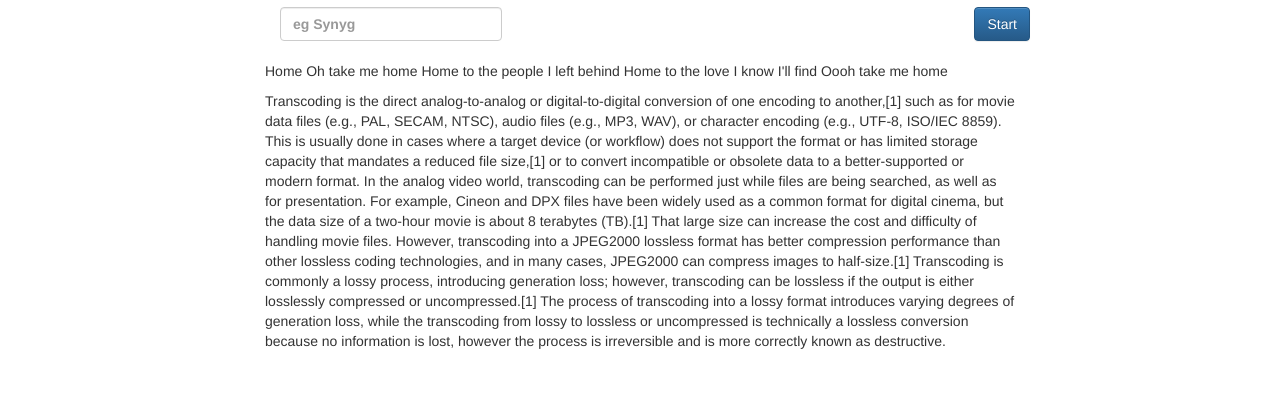
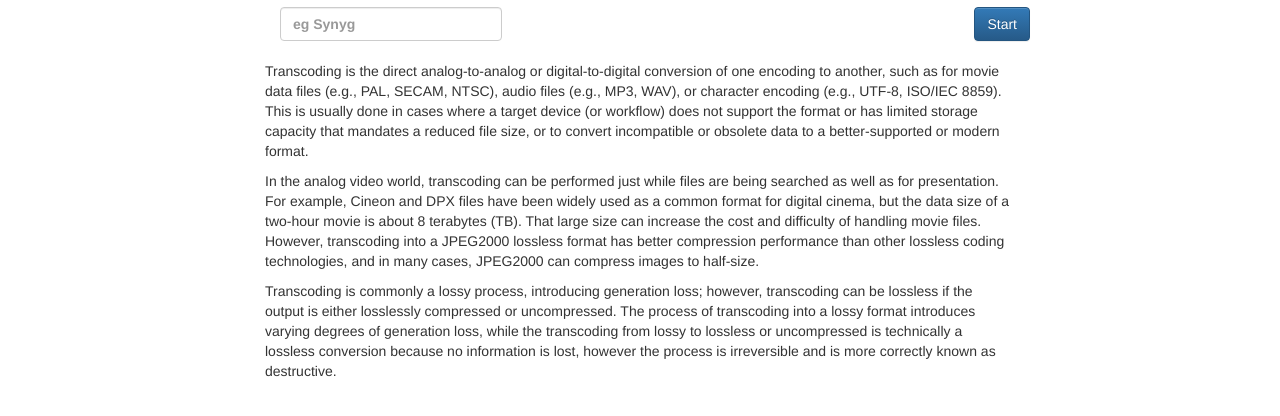
Before and after one commit to Qblack/transcoding-api-client, a website: page app/index.html at #/home in a window 1280 px wide. Shown: the part 188-604 px from the top of the page. Drawn offline with nearby package versions, Linux system fonts and the light colour scheme; some packages are replaced by stand-ins of ours; a script that the page names is missing; files whose address does not match are found by name.

Commit message:
Tidied up home page text display

```diff
--- a/app/view_home/view_home.html
+++ b/app/view_home/view_home.html
@@ -1,27 +1,26 @@
 <div ng-controller="ViewHomeCtrl">
 
-<div class="container">
+<div class="container" >
     <div ng-include="src='view_login/view_login.html'"></div>
-
-
 		<div class="row">
 			<div class="col-md-8 col-md-offset-2">
-            <p>Home
-                Oh take me home
-                Home to the people
-                I left behind
-                Home to the love
-                I know I'll find
-                Oooh take me home
+				<p>
+					Transcoding is the direct analog-to-analog or digital-to-digital conversion of one encoding to another, such as for movie data files (e.g., PAL, SECAM, NTSC),
+					audio files (e.g., MP3, WAV), or character encoding (e.g., UTF-8, ISO/IEC 8859). This is usually done in cases where a target device (or workflow) does not support
+					the format or has limited storage capacity that mandates a reduced file size, or to convert incompatible or obsolete data to a better-supported or modern format.
 				</p>
 				<p>
-                Transcoding is the direct analog-to-analog or digital-to-digital conversion of one encoding to another,[1] such as for movie data files (e.g., PAL, SECAM, NTSC), audio files (e.g., MP3, WAV), or character encoding (e.g., UTF-8, ISO/IEC 8859). This is usually done in cases where a target device (or workflow) does not support the format or has limited storage capacity that mandates a reduced file size,[1] or to convert incompatible or obsolete data to a better-supported or modern format.
-                In the analog video world, transcoding can be performed just while files are being searched, as well as for presentation. For example, Cineon and DPX files have been widely used as a common format for digital cinema, but the data size of a two-hour movie is about 8 terabytes (TB).[1] That large size can increase the cost and difficulty of handling movie files. However, transcoding into a JPEG2000 lossless format has better compression performance than other lossless coding technologies, and in many cases, JPEG2000 can compress images to half-size.[1]
-                Transcoding is commonly a lossy process, introducing generation loss; however, transcoding can be lossless if the output is either losslessly compressed or uncompressed.[1] The process of transcoding into a lossy format introduces varying degrees of generation loss, while the transcoding from lossy to lossless or uncompressed is technically a lossless conversion because no information is lost, however the process is irreversible and is more correctly known as destructive.
+					In the analog video world, transcoding can be performed just while files are being searched as well as for presentation. For example, Cineon and DPX files have been
+					widely used as a common format for digital cinema, but the data size of a two-hour movie is about 8 terabytes (TB). That large size can increase the cost and
+					difficulty of handling movie files. However, transcoding into a JPEG2000 lossless format has better compression performance than other lossless coding technologies,
+					and in many cases, JPEG2000 can compress images to half-size.
 				</p>
-        </div>
-
-
+				<p>
+					Transcoding is commonly a lossy process, introducing generation loss; however, transcoding can be lossless if the output is either losslessly compressed or
+					uncompressed. The process of transcoding into a lossy format introduces varying degrees of generation loss, while the transcoding from lossy to lossless or
+					uncompressed is technically a lossless conversion because no information is lost, however the process is irreversible and is more correctly known as destructive.
+				</p>
 			</div>
 		</div>
 </div>
+</div>
```
Lines whose indentation alone changed are shown as unchanged.
